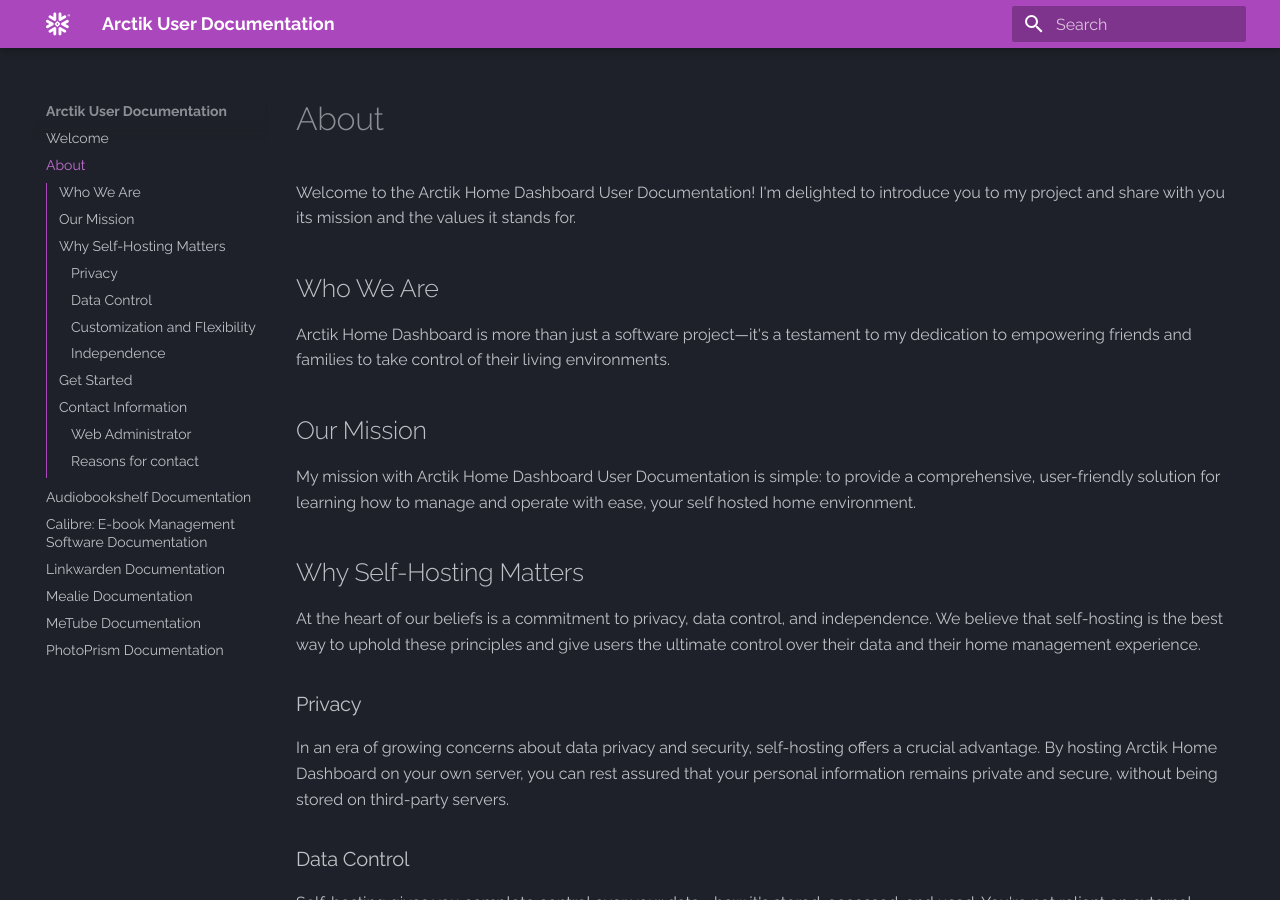
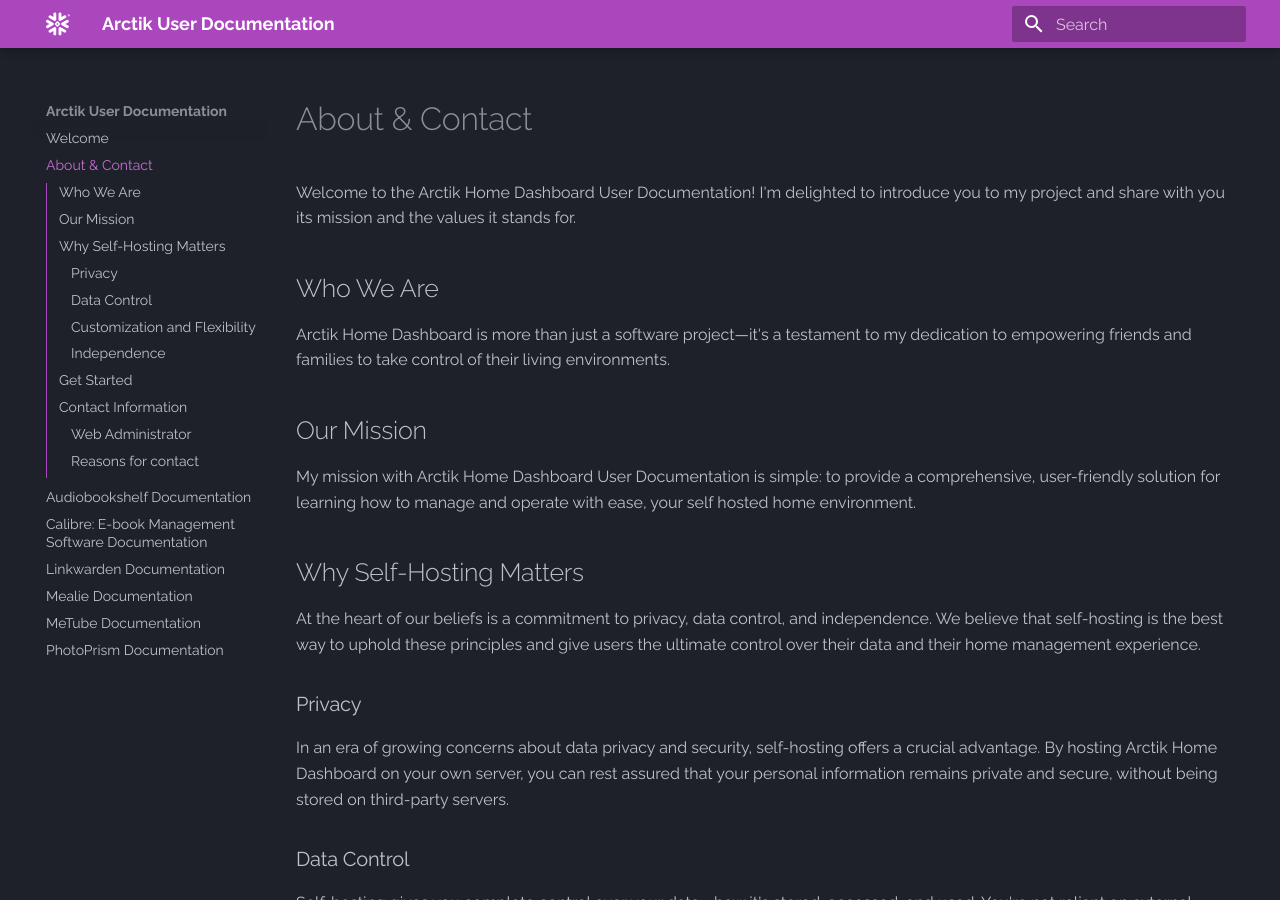
Before and after one commit to ArctikDevs/arctikdevs.github.io, an MkDocs documentation site: the page built from docs/about-us.md, in a window 1280 px wide and 900 px high. Built offline with MkDocs 1.6.1 and Material for MkDocs 9.7.7, drawn with Linux system fonts in a browser that asks for light colours; plug-ins that fetch from the network failed and are left out.

Commit message:
Title Change - about-us.md

```diff
--- a/docs/about-us.md
+++ b/docs/about-us.md
@@ -1,4 +1,4 @@
-# About
+# About & Contact
 
 Welcome to the Arctik Home Dashboard User Documentation! I'm delighted to introduce you to my project and share with you its mission and the values it stands for.
 
```
